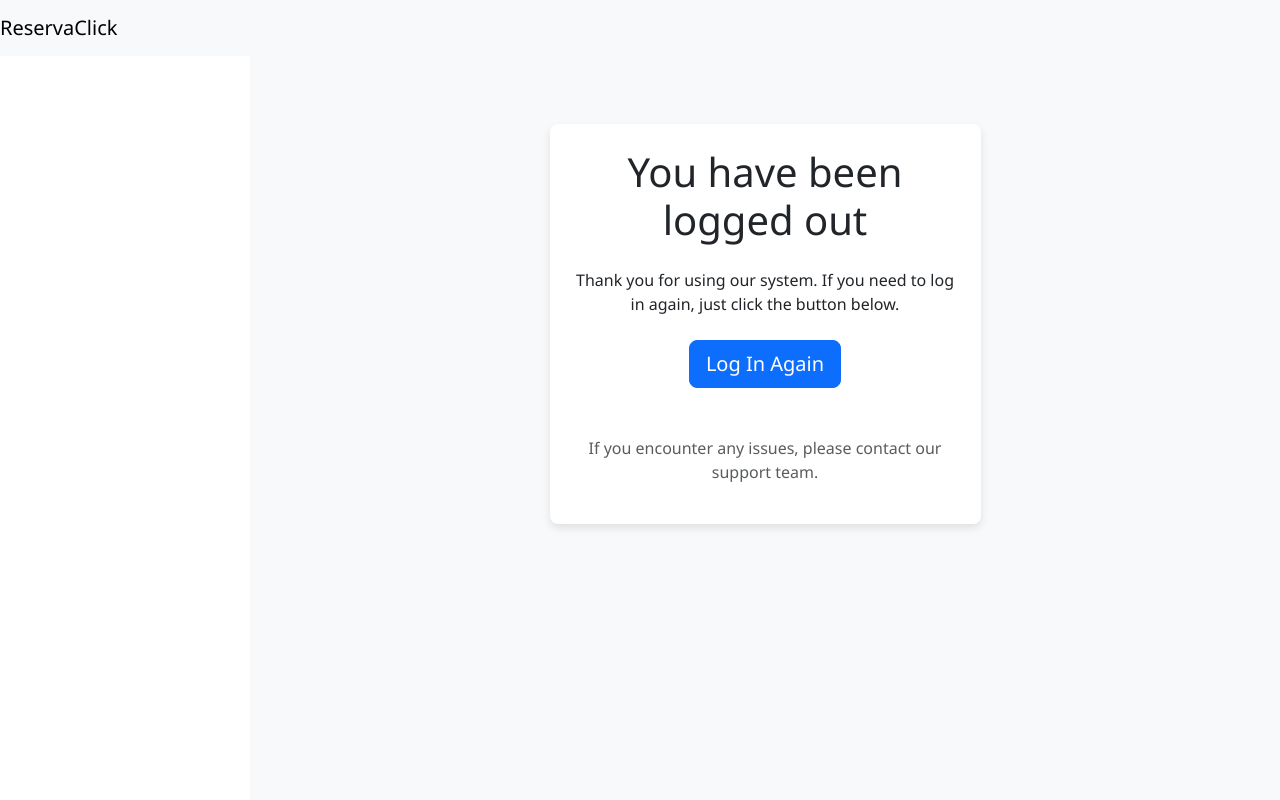
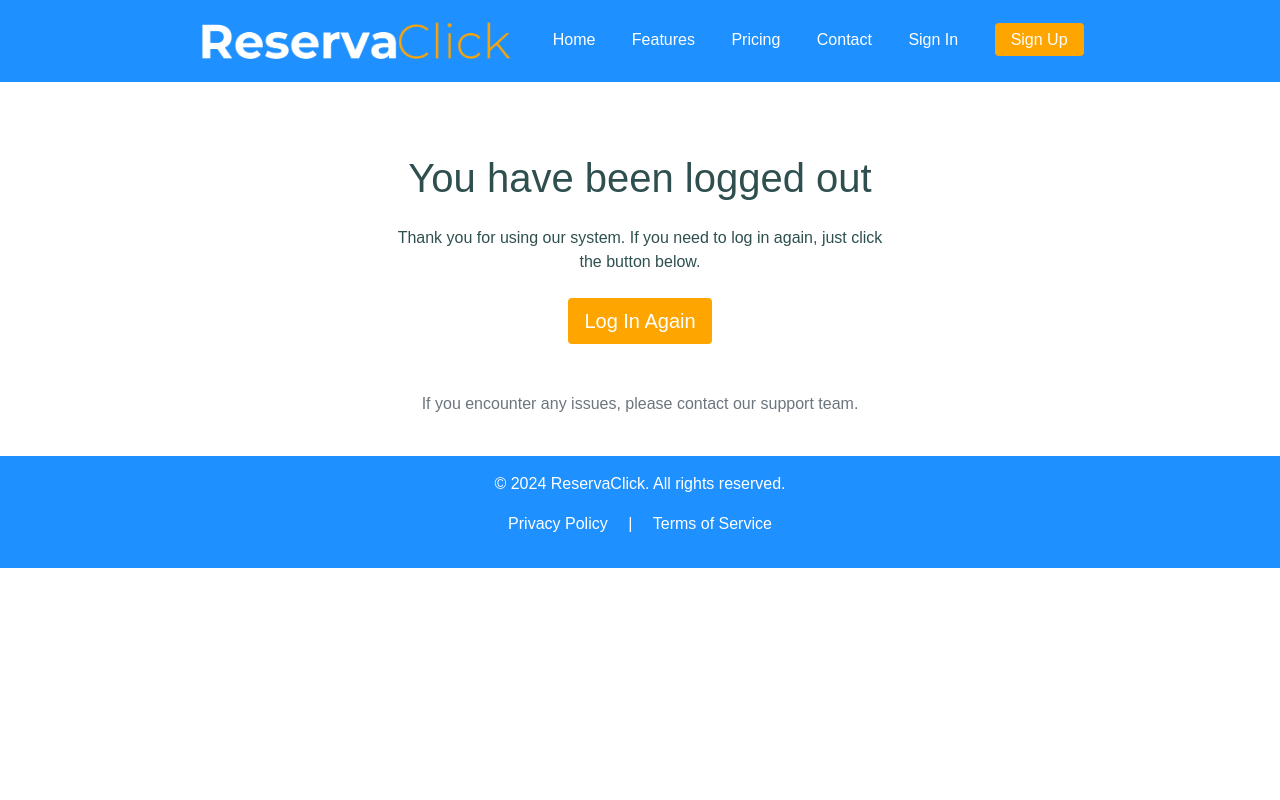
Before and after one commit to paketeserrano/appointments, a Django app: page /logged_out/ in a window 1280 px wide. Run offline with Django 4.2, Linux system fonts and the light colour scheme; some libraries are stand-ins or nearby versions.

Commit message:
Adding home page

```diff
--- /dev/null
+++ b/appointment_calendar/appointment_calendar/static/css/home-styles.css
@@ -0,0 +1,122 @@
+body {
+    font-family: Arial, sans-serif;
+    margin: 0;
+    padding: 0;
+    color: #2F4F4F;
+}
+header, footer {
+    background-color: #1E90FF;
+    color: #FFFFFF;
+    text-align: center;
+    padding: 1rem;
+}
+header a, footer a {
+    color: #FFFFFF;
+    margin: 0 1rem;
+    text-decoration: none;
+}
+
+.rk-logo {
+    height: 50px; /* Adjust as necessary */
+    width: auto;
+}
+.rk-section-background {
+    position: relative;
+    background-image: url('../img/home-autonomos-background.jpg');
+    background-size: cover;
+    background-position: center;
+    padding: 5rem 2rem;
+    text-align: center;
+    color: white;
+}
+
+.rk-section-background::before {
+    content: '';
+    position: absolute;
+    top: 0;
+    left: 0;
+    width: 100%;
+    height: 100%;
+    background-color: rgba(0, 0, 0, 0.5);
+    z-index: 0;
+}
+
+.rk-section-title {
+    position: relative;
+    font-size: 2rem;
+    margin: 0;
+    z-index: 1;
+}
+
+.rk-container {
+    padding: 2rem;
+    max-width: 1200px; /* Set a max-width */
+    margin: 0 auto; /* Center the container */
+}
+.rk-hero {
+    background-color: teal;
+    padding: 3rem 2rem;
+    text-align: center;
+    border-radius: 8px;
+    color: white;
+}
+.rk-hero h1 {
+    margin: 0 0 1rem;
+}
+.rk-hero p {
+    margin: 0 0 2rem;
+}
+.btn-primary {
+    background-color: #FFA500;
+    color: #FFFFFF;
+    padding: 0.5rem 1rem;
+    border: none;
+    border-radius: 4px;
+    cursor: pointer;
+}
+.rk-section {
+    background-color: #1E90FF;
+    padding: 2rem;
+    margin: 2rem 0;
+    border-radius: 8px;
+    color: white;
+}
+.rk-section h2 {
+    margin-top: 0;
+}
+.rk-section p {
+    margin-bottom: 1rem;
+}
+.rk-features, .rk-testimonials, .rk-faq {
+    display: flex;
+    flex-wrap: wrap;
+    justify-content: space-around;
+}
+.rk-card {
+    background-color: #FFFFFF;
+    border-radius: 8px;
+    box-shadow: 0 2px 4px rgba(0, 0, 0, 0.1);
+    padding: 1rem;
+    margin: 1rem;
+    flex: 1 1 calc(33% - 2rem);
+    max-width: calc(33% - 2rem);
+    box-sizing: border-box;
+    color: black;
+}
+.rk-card h3 {
+    margin-top: 0;
+}
+.rk-faq-item {
+    flex: 1 1 100%;
+    margin: 1rem 0;
+    border-radius: 8px;
+}
+@media (max-width: 768px) {
+    .rk-hero, .rk-section {
+        padding: 1rem;
+    }
+    .rk-card, .rk-faq-item {
+        flex: 1 1 100%;
+        max-width: 100%;
+    }
+}
--- /dev/null
+++ b/appointment_calendar/appointment_calendar/templates/home/home_base.html
@@ -0,0 +1,38 @@
+{% load static %}
+<!DOCTYPE html>
+<html lang="en">
+<head>
+    <meta charset="UTF-8">
+    <meta name="viewport" content="width=device-width, initial-scale=1.0">
+    <title>{% block title %}ReservaClick{% endblock %}</title>
+    <link href="https://cdn.jsdelivr.net/npm/bootstrap@5.1.3/dist/css/bootstrap.min.css" rel="stylesheet">
+    <link rel="stylesheet" href="https://use.fontawesome.com/releases/v5.15.4/css/all.css">
+    <link rel="stylesheet" href="{% static 'css/home-styles.css' %}">
+    {% block extra_css %}
+    {% endblock extra_css %}
+</head>
+<body>
+    <header>
+        <a href="#"><img src="{% static 'img/logo.png' %}" alt="ReservaClick Logo" class="rk-logo"></a>
+        <a href="#">Home</a>
+        <a href="#">Features</a>
+        <a href="#">Pricing</a>
+        <a href="#">Contact</a>
+        <a href="{% url 'login' %}">Sign In</a>
+        <a href="{% url 'user_registration' %}" class="btn-primary">Sign Up</a>
+    </header>
+
+    {% block content %}
+    {% endblock %}
+
+    <footer>
+        <p>© 2024 ReservaClick. All rights reserved.</p>
+        <p><a href="#">Privacy Policy</a> | <a href="#">Terms of Service</a></p>
+    </footer>
+
+    <script src="https://ajax.googleapis.com/ajax/libs/jquery/3.5.1/jquery.min.js"></script>
+    <script src="https://cdn.jsdelivr.net/npm/bootstrap@5.1.3/dist/js/bootstrap.bundle.min.js"></script>
+    {% block extra_script %}
+    {% endblock extra_script %}
+</body>
+</html>
--- a/appointment_calendar/appointment_calendar/templates/registration/logged_out.html
+++ b/appointment_calendar/appointment_calendar/templates/registration/logged_out.html
@@ -1,4 +1,4 @@
-{% extends 'base2.html' %}
+{% extends '../home/home_base.html' %}
 
 {% block content %}
 <div class="container mt-5">
--- a/appointment_calendar/appointment_calendar/templates/registration/login.html
+++ b/appointment_calendar/appointment_calendar/templates/registration/login.html
@@ -1,4 +1,4 @@
-{% extends 'base2.html' %}  <!-- Assuming 'base.html' is your base template that includes Bootstrap -->
+{% extends '../home/home_base.html' %}
 {% load widget_tweaks %}
 {% block content %}
 <div class="container mt-5">
--- a/appointment_calendar/appointment_calendar/templates/registration/user_registration.html
+++ b/appointment_calendar/appointment_calendar/templates/registration/user_registration.html
@@ -1,4 +1,4 @@
-{% extends 'base2.html' %}  <!-- Assuming 'base.html' includes Bootstrap -->
+{% extends '../home/home_base.html' %}
 {% load widget_tweaks %}
 {% block content %}
 <div class="container mt-5">
--- a/appointment_calendar/appt_calendar_app/urls.py
+++ b/appointment_calendar/appt_calendar_app/urls.py
@@ -29,7 +29,6 @@ urlpatterns = [
 
     # Dashboard urls
     path("dashboard/", views.DashboardView.as_view(), name="dashboard"),
-    path("", views.DashboardView.as_view(), name="home"),
 
     # Business admin urls
     path("business/<int:business_id>/", views.ViewBusiness.as_view(show_web=False), name="view_business"),
@@ -78,4 +77,7 @@ urlpatterns = [
     path("web/<str:business_handler>/", views.ViewBusiness.as_view(show_web = True), name='web_business'),
     path('web/<str:business_handler>/service/<str:event_handler>/', views.ServiceView.as_view(), name='service_view'),
     path('web/<str:business_handler>/user/<int:user_id>/', views.UserProfileView.as_view(show_web = True), name='web_user_profile'),
+
+    # Website home pages
+    path('', views.home, name='home'),
 ] + static(settings.MEDIA_URL, document_root=settings.MEDIA_ROOT)
--- a/appointment_calendar/appt_calendar_app/views.py
+++ b/appointment_calendar/appt_calendar_app/views.py
@@ -1467,8 +1467,16 @@ def add_business_event(request, business_id = -1):
             try:
                 new_event = form.save(commit=False)
                 new_event.account = business
+                new_event.save()
+
+                # Create EventPageOptions object
                 event_page_options = EventPageOptions(event=new_event)
-                new_event.save()
+                event_page_options.save()
+
+                # Create EventUI object
+                event_ui = EventUI(event=new_event)
+                event_ui.save()
+
                 form.save_m2m()
                 return redirect('view_business', business_id = business_id)
             except ValueError as e:
@@ -1929,3 +1937,6 @@ def confirm_invitation(request, token):
                 return redirect(registration_url)
     except AccountInvitation.DoesNotExist:
         return render(request, 'generic_error.html', {'message': 'Invalid or expired invitation.'})
+
+def home(request):
+    return render(request, 'home/home.html')
```
Also changed, not shown: appointment_calendar/appointment_calendar/templates/home/home.html (added, +103 -0 lines), appointment_calendar/appointment_calendar/static/img/home-autonomos-background.jpg (added), appointment_calendar/appointment_calendar/static/img/logo.png (added).
